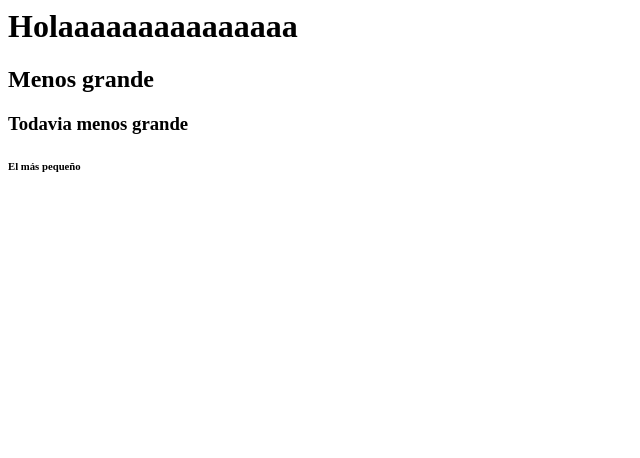
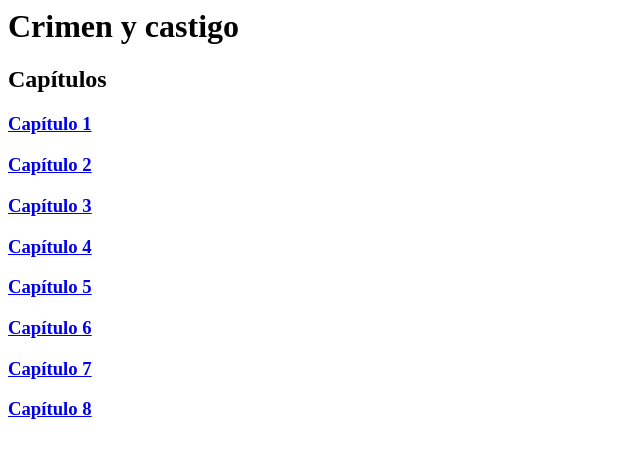
Before and after one commit to grzlz/sesion3-web, a plain HTML site: page index.html in a window 1280 px wide. Shown: the whole page, without its empty margins (0-640 px from the left). Drawn offline with Linux system fonts and the light colour scheme.

Commit message:
Add chapters to index

```diff
--- a/index.html
+++ b/index.html
@@ -1,4 +1,12 @@
-<h1>Holaaaaaaaaaaaaaaa</h1>
-<h2>Menos grande</h2>
-<h3>Todavia menos grande</h3>
-<h6>El más pequeño</h6>
+<h1>Crimen y castigo</h1>
+<h2>Capítulos</h2>
+
+
+<h3><a href=capitulo1.html>Capítulo 1</a></h3>
+<h3><a href=capitulo2.html>Capítulo 2 </a></h3>
+<h3><a href=capitulo3.html>Capítulo 3</a></h3>
+<h3><a href=capitulo4.html>Capítulo 4</a></h3>
+<h3><a href=capitulo5.html>Capítulo 5</a></h3>
+<h3><a href=capitulo6.html>Capítulo 6</a></h3>
+<h3><a href=capitulo7.html>Capítulo 7</a></h3>
+<h3><a href=capitulo8.html>Capítulo 8</a></h3>
```
Also changed, not shown: capitulo1.html (added, +1 -0 lines), capitulo2.html (added, +1 -0 lines), capitulo3.html (added, +1 -0 lines), capitulo4.html (added, +1 -0 lines), capitulo5.html (added, +1 -0 lines), capitulo6.html (added, +1 -0 lines), capitulo7.html (added, +1 -0 lines), capitulo8.html (added, +1 -0 lines).
